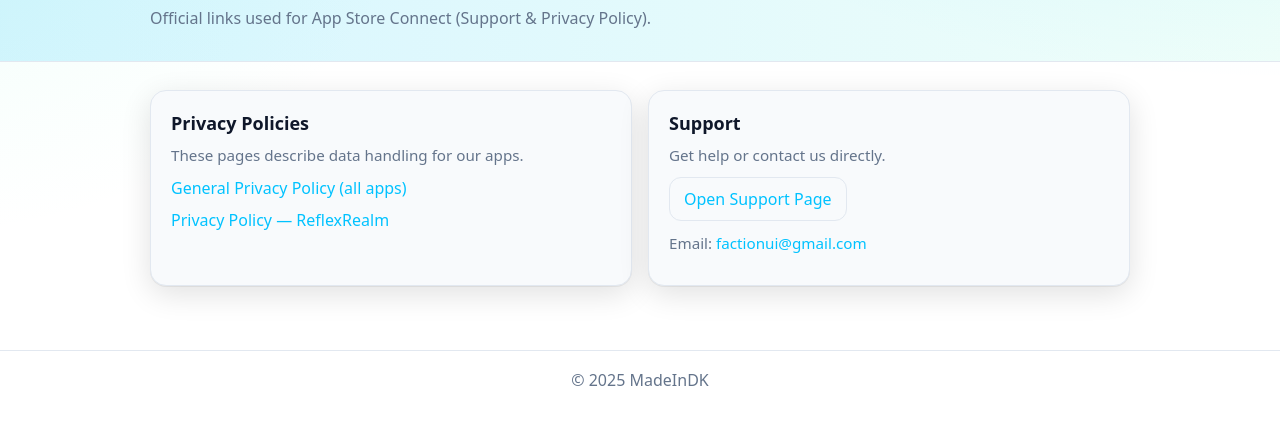
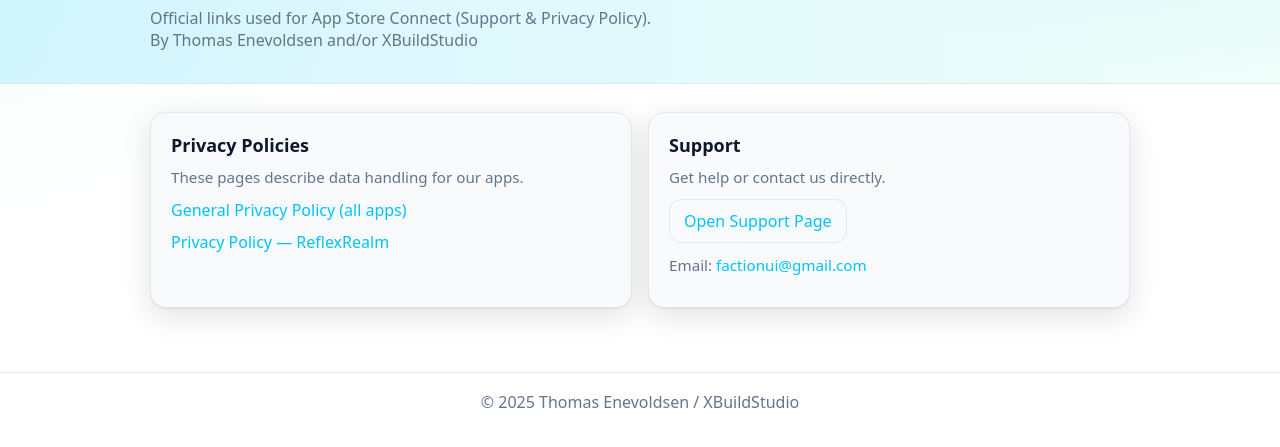
Before and after one commit to Madeindk/ReflexRealm, a plain HTML site: page index.html in a window 1280 px wide. Shown: the part 119-566 px from the top of the page. Drawn offline with Linux system fonts and the light colour scheme.

Commit message:
Update index.html

```diff
--- a/index.html
+++ b/index.html
@@ -18,7 +18,8 @@
           <div class="tag">Public info & privacy pages</div>
         </div>
       </div>
-      <p class="lead">Official links used for App Store Connect (Support & Privacy Policy).</p>
+      <p class="lead">Official links used for App Store Connect (Support & Privacy Policy).<br>
+      By Thomas Enevoldsen and/or XBuildStudio</p>
     </div>
   </header>
 
@@ -43,9 +44,11 @@
   </main>
 
   <footer class="footer">
-    © <span id="y"></span> MadeInDK
+    © <span id="y"></span> Thomas Enevoldsen / XBuildStudio
   </footer>
 
-  <script>document.getElementById('y').textContent=new Date().getFullYear();</script>
+  <script>
+    document.getElementById('y').textContent = new Date().getFullYear();
+  </script>
 </body>
 </html>
```
